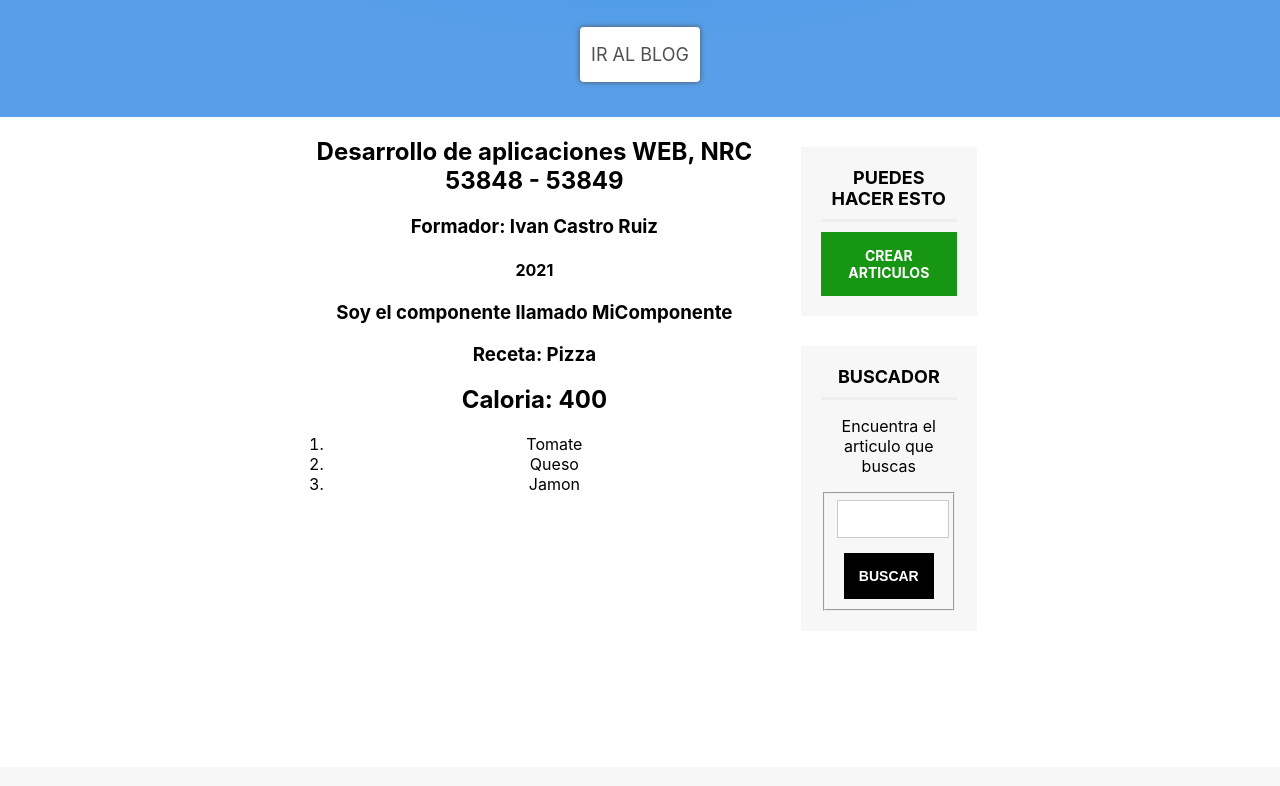
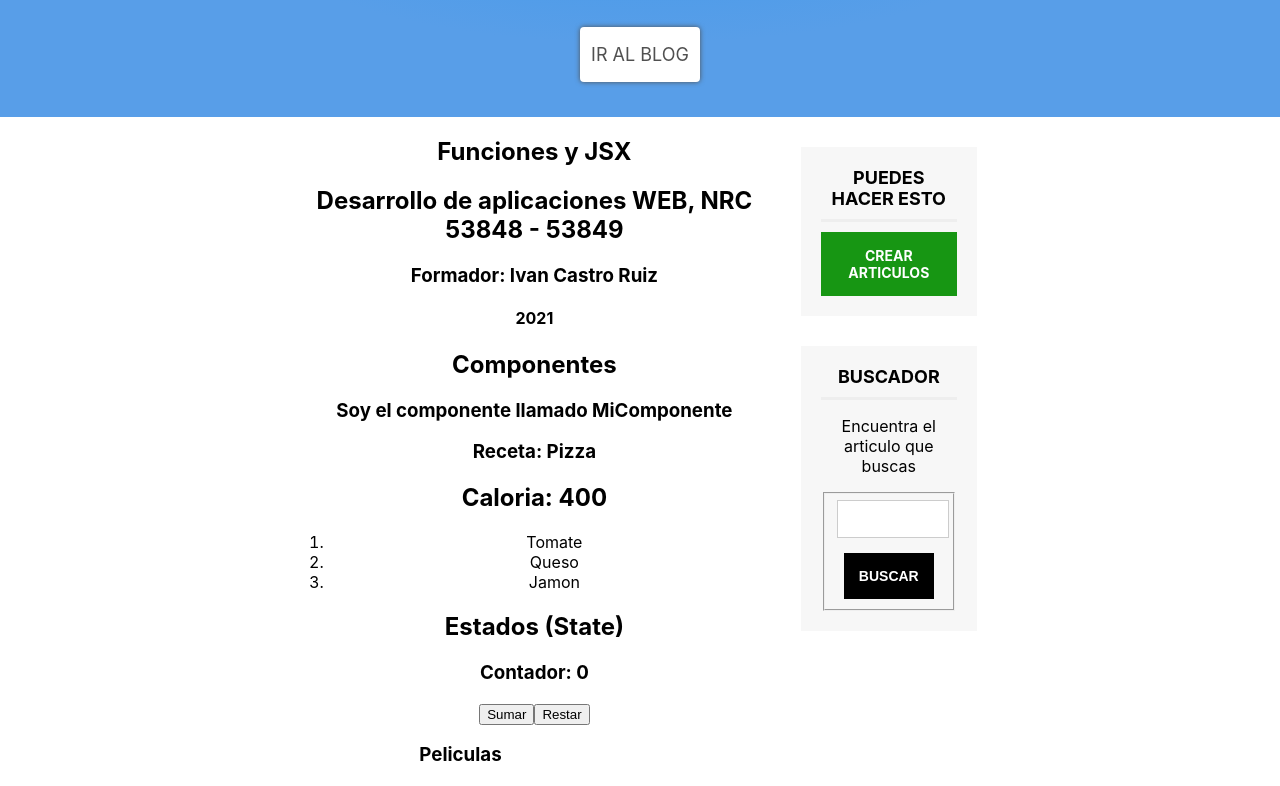
Before and after one commit to CamiloRendonDev/Clases-ReactJS-MinTIC2022---Ciclo-4-Aplicaciones-WEB, a React (Create React App) app: page / in a window 1280 px wide. Shown: the part 380-1166 px from the top of the page. Built offline with nearby package versions, Linux system fonts and the light colour scheme.

Commit message:
Tercer commit (State - Props)

```diff
--- a/src/App.js
+++ b/src/App.js
@@ -6,6 +6,9 @@ import Header from './components/Header';
 import Slider from './components/Slider';
 import Sidebar from './components/Sidebar';
 import Footer from './components/Footer';
+import Estado from './components/Estado';
+import SliderProps from './components/SliderProps';
+import Peliculas from './components/Peliculas';
 
 function presentacion(grupos, año){
   const presentacion = <div>
@@ -21,31 +24,37 @@ function App() {
   return (
     <div className="App">
       <Header/>
-
       <Slider/>
 
      <div className="center">
-
           <section id="content">
-
             <section className="componentes">
+              <h2>Funciones y JSX</h2>
               {presentacion(grupos, 2021)}
+              <h2>Componentes</h2>
               <MiComponente/>
               <Receta/>
+              <h2>Estados (State)</h2>
+              <Estado/>
+              {/*<h2>Props </h2>
+              {Props}
+              <SliderProps
+                    title = "Bienvenido al Curso de ReactJS NRC 53848 - 53849"
+                    grupos= {grupos}
+              />*/}
+
+              <Peliculas/>
+
             </section>
           </section>
           <Sidebar/>
 
           {/*LIMPIAR FLOTADOS*/}
           <div class="clearfix">
-
           </div>
-
       </div> {/* END DIV CENTER */}
       <Footer/>
     </div>
-
-
   );
 }
 export default App;
--- /dev/null
+++ b/src/components/Estado.js
@@ -0,0 +1,33 @@
+import React, {Component} from 'react';
+//Defenimos una clase
+class Estado extends Component {
+    // Propiedad contador
+        state = {
+        contador : 0
+    }
+    // Funciones para Sumar y Restar
+    sumar = (e) =>  {
+        this.setState({
+            contador: (this.state.contador + 1)
+        })
+    };
+    restar = (e) => {
+        this.setState({
+            contador: (this.state.contador - 1)
+        })
+    };
+    // Metodo render (Se encargara de mostrar la vista al usuario)
+    render() {
+        return (
+                <div>
+                    <h3>
+                        Contador: {this.state.contador}
+                    </h3>
+                        <input type="button" value="Sumar" onClick={this.sumar}/>
+                        <input type="button" value="Restar" onClick={this.restar}/>
+                </div>
+            );
+    };
+}
+// Lo exportamos
+export default Estado;
--- /dev/null
+++ b/src/components/SliderProps.js
@@ -0,0 +1,24 @@
+import React, {Component} from 'react';
+//Defenimos una clase
+class SliderProps extends Component {
+    // Metodo render (Se encargara de mostrar la vista al usuario)
+    render() {
+        console.log(this.props);
+        return (
+            <div>
+                <div id="slider" className="slider-big">
+                    <h1>{this.props.title}</h1>
+                    <h2>{this.props.grupos}</h2>
+                    <a href="index.html" className="btn-white">Ir al Blog</a>
+                </div>
+
+                {/*LIMPIAR FLOTADOS*/}
+                <div class="clearfix">
+
+                </div>
+            </div>
+            )
+    }
+}
+// Lo exportamos
+export default SliderProps;
```
